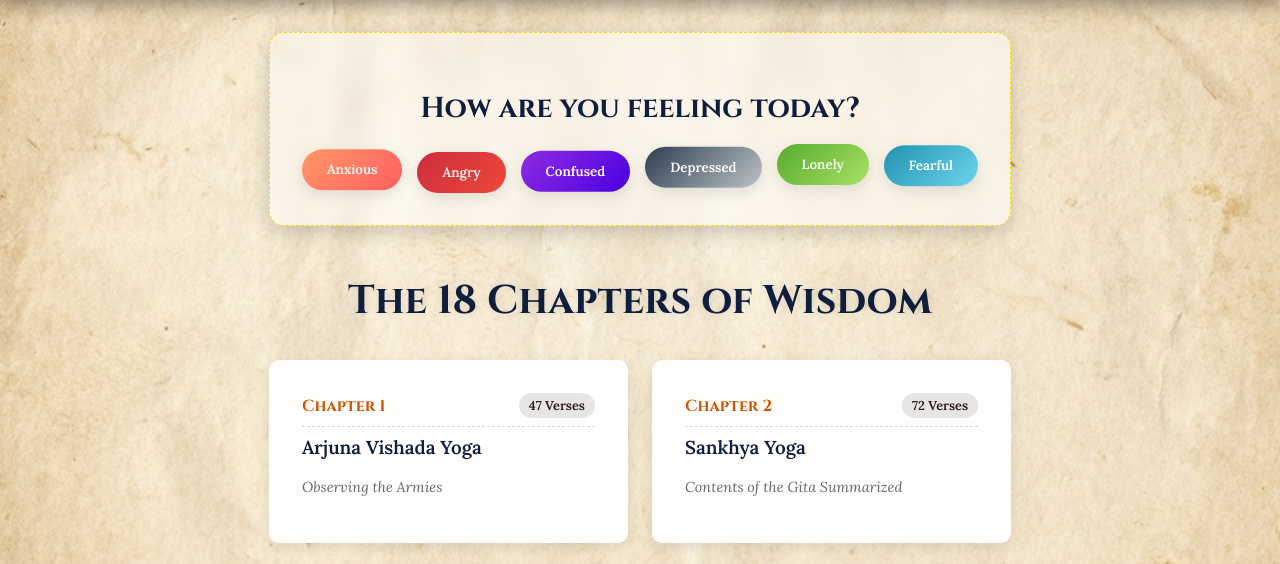
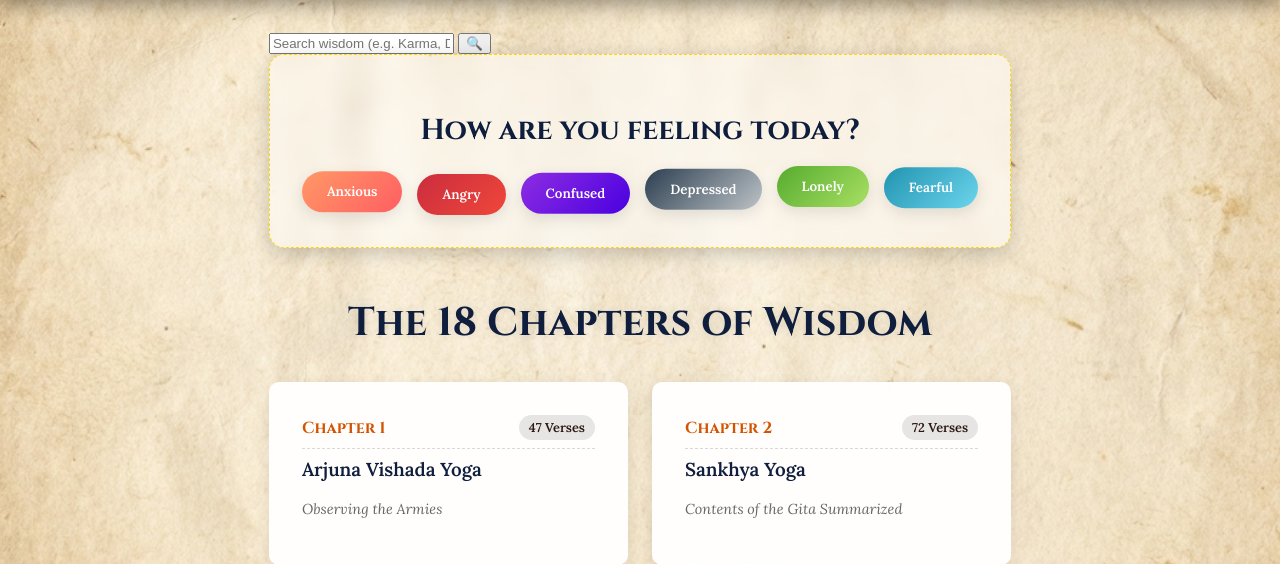
Before and after one commit to rahul5F1/bhagavad_gita, a Flask app: page /chapters in a window 1280 px wide. Shown: the part 99-663 px from the top of the page. Run offline with Flask 2, Linux system fonts and the light colour scheme.

Commit message:
Add search section to chapters.html

```diff
--- a/templates/chapters.html
+++ b/templates/chapters.html
@@ -36,6 +36,16 @@
     </nav>
 
     <div class="container">
+
+        <div class="search-section">
+            <div class="search-wrapper">
+                <input type="text" id="searchInput" placeholder="Search wisdom (e.g. Karma, Dhritarashtra, धर्म)..." onkeypress="handleEnter(event)">
+                <button class="search-btn" onclick="performSearch()">
+                    🔍
+                </button>
+            </div>
+        </div>
+
         <div class="mood-section">
             <h2 class="mood-title">How are you feeling today?</h2>
             <div class="mood-bubbles">
@@ -47,6 +57,7 @@
                 <button class="mood-bubble fearful" onclick="askMood('fearful')">Fearful</button>
             </div>
         </div>
+
         <h2 class="page-header">The 18 Chapters of Wisdom</h2>
 
         <div class="chapters-grid">
```
